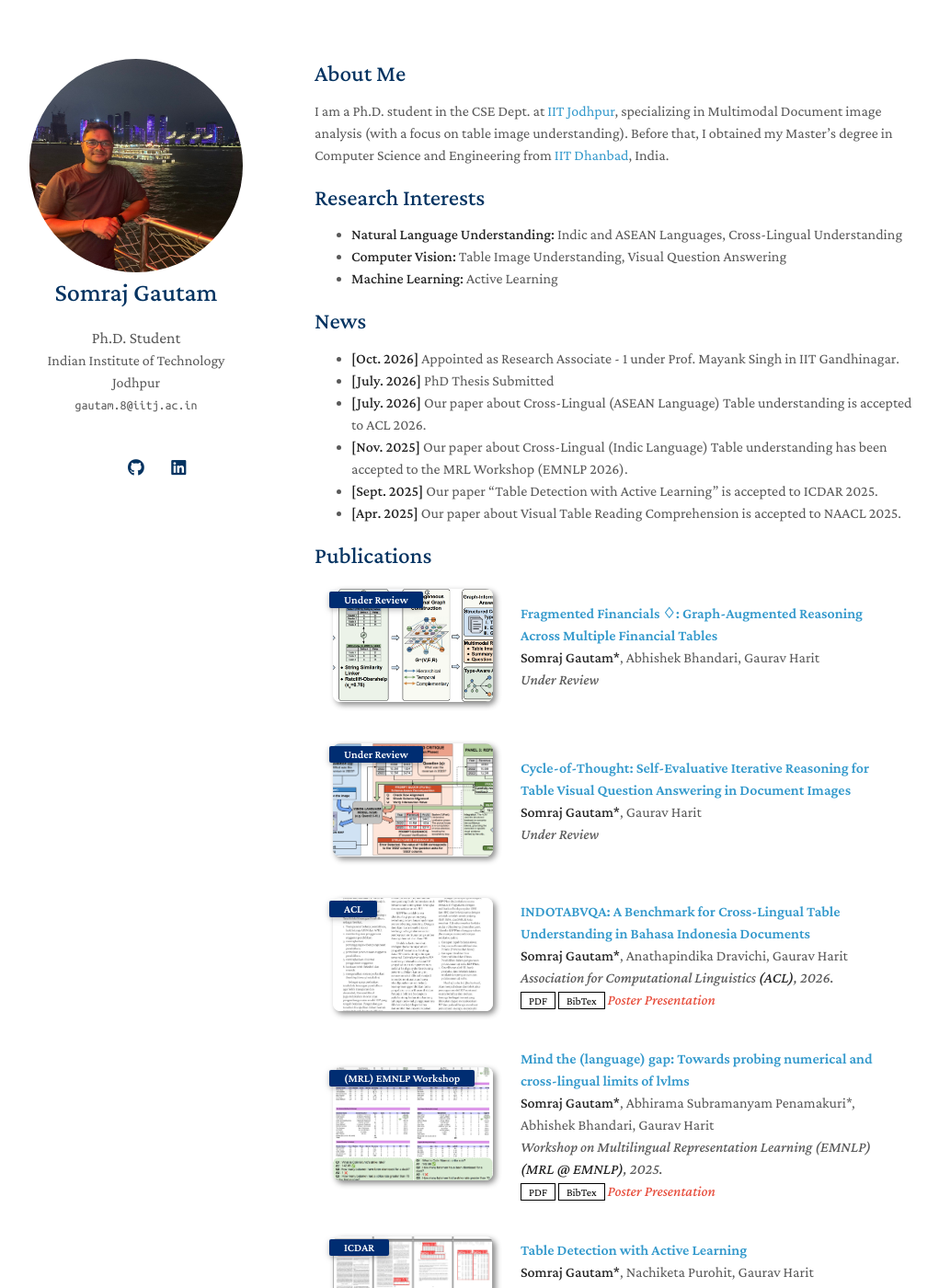
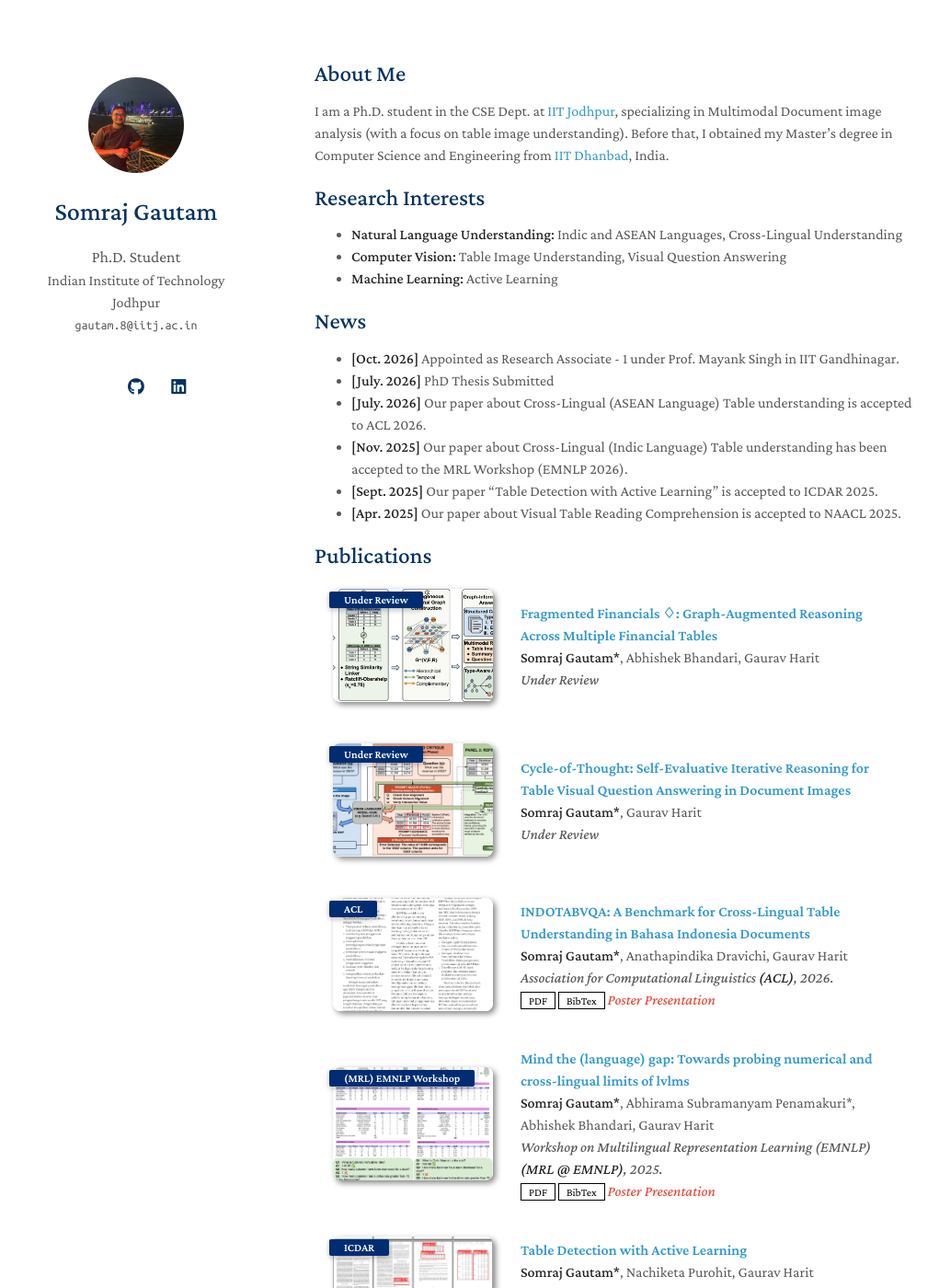
Before and after one commit to somrajgautam/somrajgautam.github.io, a Jekyll site: the page built from index.md, in a window 1280 px wide and 1400 px high. Shown: the whole window at 92% size, without its empty margins (128-1149 px from the left). Built offline with Jekyll 4.4.1, drawn with Linux system fonts in a browser that asks for light colours; a style sheet for code colours, icons or effects is not loaded; our own code applies the rules of GitHub Pages for plain Markdown files.

Commit message:
Update minimal-light.scss

```diff
--- a/_sass/minimal-light.scss
+++ b/_sass/minimal-light.scss
@@ -216,8 +216,8 @@ papertitle {
 
       .image.avatar img {
         border-radius: 100%;
-        width: 100%;
-        padding: 0;
+        width: 45%;
+        padding: 20px;
         // border: 1px solid #ddd;
         // padding: 3px;
         // box-shadow: 0 -1px 5px 1px rgba(200, 200, 200, 0.3);
@@ -225,7 +225,7 @@ papertitle {
 
     #header .image.avatar {
       margin: 0 0 1em 0;
-      width: 10em;
+      width: 8.00em;
     }
 
 h3, h4, h5, h6 {
@@ -500,8 +500,8 @@ footer {
 
    .image.avatar img {
         border-radius: 100%;
-        width: 160;
-        padding:0;
+        width: 117px;
+        padding:20px;
       }
   #head1o2 {
     visibility: hidden;
@@ -556,8 +556,8 @@ footer {
 
   .image.avatar img {
       border-radius: 100%;
-      width: 120;
-      padding:0;
+      width: 95px;
+      padding:20px;
   }
   #head1o2 {
     visibility: hidden;
```
